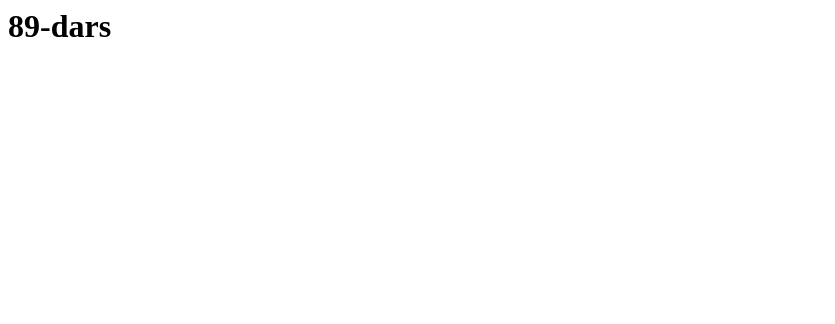
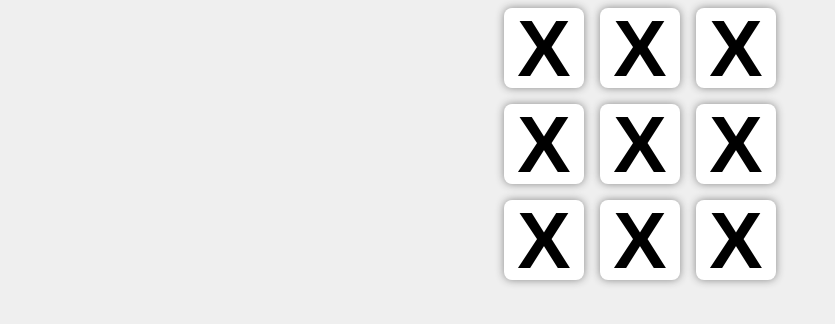
Before and after one commit to ArmirMirafzal/Armir-react-js-8-modul, a React (Create React App) app: page / in a window 1280 px wide. Shown: the top 324 px of the page, without its empty margins (0-835 px from the left). Built offline with nearby package versions, Linux system fonts and the light colour scheme.

Commit message:
tic tac toe yarim tayyor

```diff
--- /dev/null
+++ b/src/assets/App.css
@@ -0,0 +1,9 @@
+* {
+  box-sizing: border-box;
+}
+
+body {
+  margin: 0;
+  background-color: #efefef;
+  font-family: "Fredoka", sans-serif;
+}
--- /dev/null
+++ b/src/assets/Board.css
@@ -0,0 +1,6 @@
+.board {
+  display: grid;
+  grid-template-columns: repeat(3, 6rem);
+  place-items: center;
+  justify-content: center;
+}
--- /dev/null
+++ b/src/assets/Box.css
@@ -0,0 +1,27 @@
+.box {
+  background-color: #ffffff;
+  border: none;
+  border-radius: 10%;
+  box-shadow: 0px 0px 8px #888888;
+  width: 5rem;
+  height: 5rem;
+  text-align: center;
+  font-size: 5em;
+  font-family: "Fredoka", sans-serif;
+  font-weight: bold;
+  line-height: 5rem;
+  margin: 0.5rem;
+}
+
+.x {
+  color: #000000;
+}
+
+.o {
+  color: rgb(44, 135, 255);
+}
+
+.box:hover {
+  box-shadow: 0px 0px 15px #888888;
+  cursor: pointer;
+}
--- /dev/null
+++ b/src/assets/ResetButton.css
@@ -0,0 +1,14 @@
+.reset-btn {
+  border: none;
+  border-radius: 0.5rem;
+  background-color: rgb(0, 110, 255);
+  color: white;
+  font-size: 2rem;
+  padding: 0.5rem 1rem;
+  margin: 2rem auto;
+  display: block;
+}
+
+.reset-btn:hover {
+  background-color: rgb(0, 119, 255);
+}
--- /dev/null
+++ b/src/assets/ScoreBoard.css
@@ -0,0 +1,35 @@
+.scoreboard {
+  display: flex;
+  flex-direction: row;
+  align-items: center;
+  justify-content: space-evenly;
+  width: 20rem;
+  font-size: 1.5rem;
+  background-color: white;
+  margin: 3rem auto;
+  box-shadow: 0px 0px 8px #888888;
+  border-radius: 0.5rem;
+  font-weight: bold;
+}
+
+.score {
+  width: 100%;
+  text-align: center;
+  padding: 1rem 0rem;
+}
+
+.x-score {
+  color: rgb(255, 70, 37);
+  border-bottom: 5px solid rgb(255, 70, 37);
+  border-radius: 0.5rem 0rem 0rem 0.5rem;
+}
+
+.o-score {
+  color: rgb(44, 135, 255);
+  border-bottom: 5px solid rgb(44, 135, 255);
+  border-radius: 0rem 0.5rem 0.5rem 0rem;
+}
+
+.inactive {
+  border-bottom: 5px solid transparent;
+}
--- /dev/null
+++ b/src/components/app.jsx
@@ -0,0 +1,15 @@
+import React, { Component } from 'react'
+
+import Board from './board';
+
+export default class App extends Component {
+ board = ["X","X","X","X","X","X","X","X","X"]
+
+  render() {
+    return (
+      <div className='App'>
+         <Board BoxBoard={this.board} onClick={this.handleClick}/>
+      </div>
+    )
+  }
+}
--- /dev/null
+++ b/src/components/board.jsx
@@ -0,0 +1,19 @@
+import React, { Component } from "react";
+import Box from "./box";
+
+export default class Board extends Component {
+
+ state = {
+  board: Array(9).fill(null)
+ }
+
+	render() {
+		return (
+			<div className="board">
+				{this.props.BoxBoard.map((value, idx) => {
+					return <Box key={idx} value={value} handleClick={() => this.props.onclick} />;
+				})}
+			</div>
+		);
+	}
+}
--- /dev/null
+++ b/src/components/box.jsx
@@ -0,0 +1,13 @@
+import React, { Component } from "react";
+
+export default class Box extends Component {
+	style = this.props.value === "X" ? "box x" : "box o";
+
+	render() {
+		return (
+			<button className={this.style} onClick={this.props.handleClick}>
+				{this.props.value}
+			</button>
+		);
+	}
+}
--- a/src/index.js
+++ b/src/index.js
@@ -1,11 +1,21 @@
 import React from "react";
 import ReactDOM from "react-dom/client";
 
+import App from './components/app';
+
+import "./assets/App.css";
+import "./assets/Board.css";
+import "./assets/Box.css";
+import "./assets/ResetButton.css";
+import "./assets/ScoreBoard.css";
+
+/* 89-dars */
+
 const root = ReactDOM.createRoot(document.getElementById("root"));
 root.render(
-  <React.StrictMode>
-    <>
-      <h1>89-dars</h1>
-    </>
-  </React.StrictMode>
+	<React.StrictMode>
+		<>
+			<App />
+		</>
+	</React.StrictMode>
 );
```
